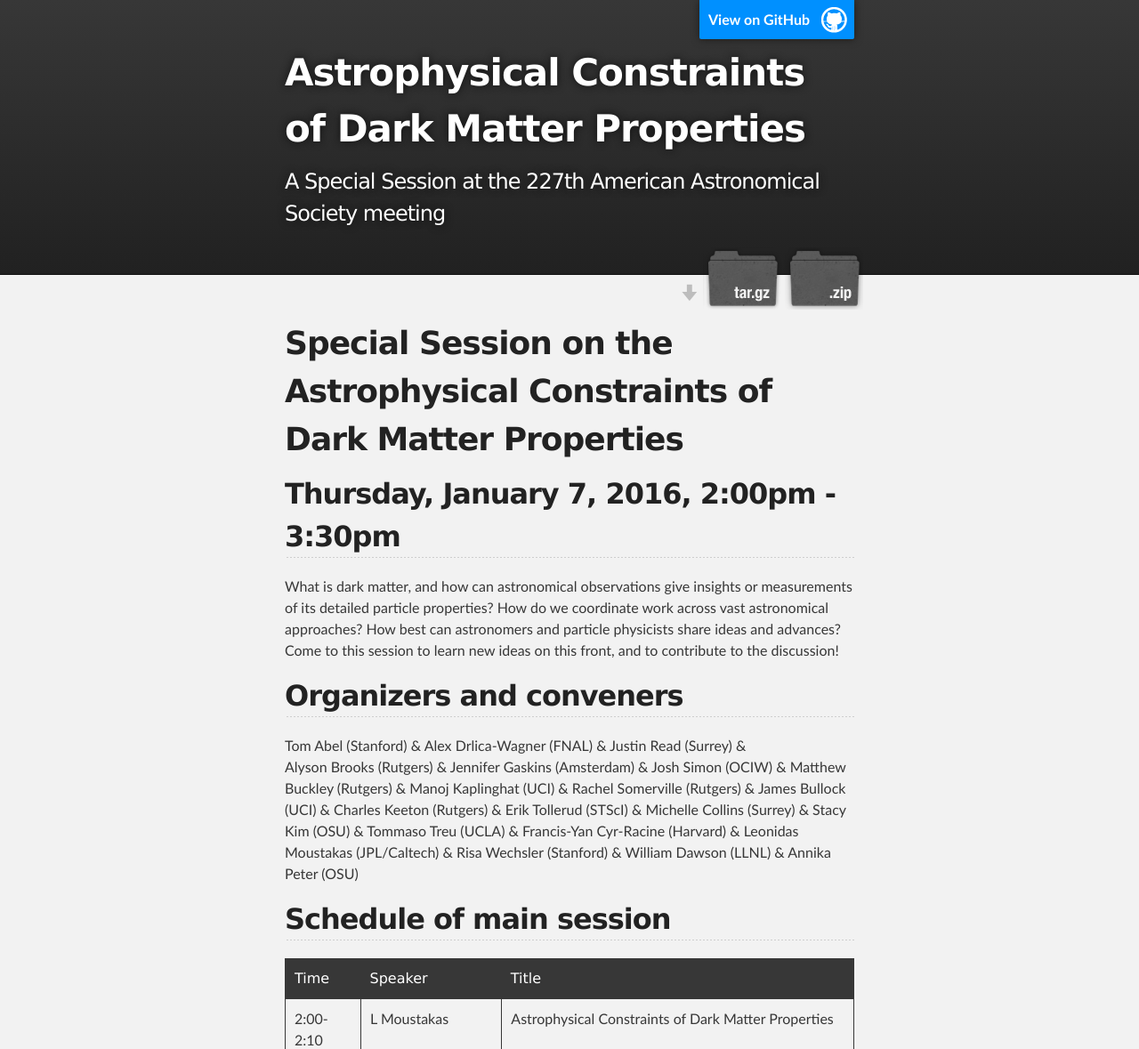
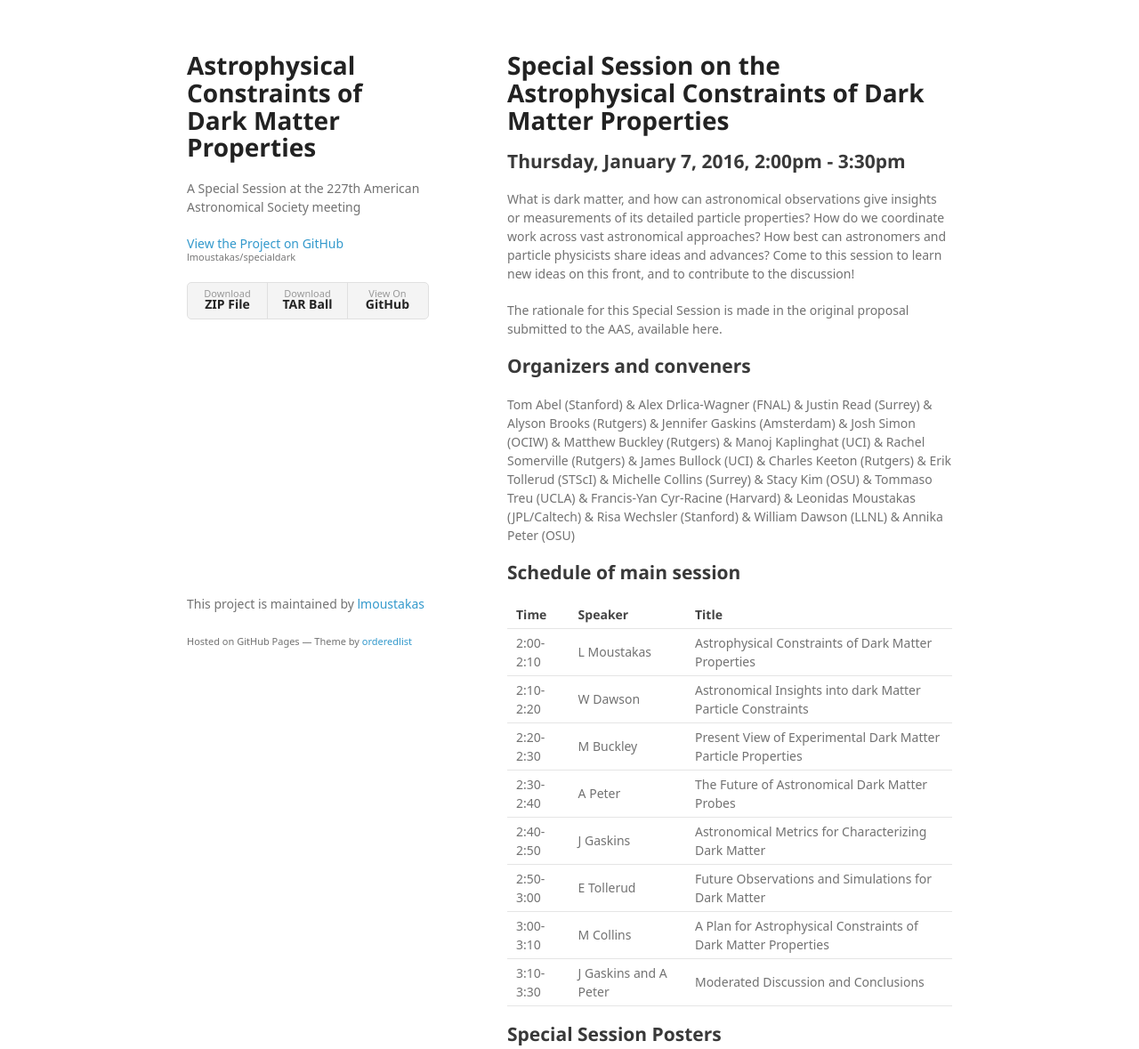
Before and after one commit to lmoustakas/specialdark, a plain HTML site: page index.html in a window 1280 px wide. Shown: the top 1179 px of the page at 89% size. Drawn offline with Linux system fonts and the light colour scheme; a web font is replaced by a local one.

Commit message:
Create gh-pages branch via GitHub

```diff
--- a/index.html
+++ b/index.html
@@ -1,36 +1,33 @@
-<!DOCTYPE html>
+<!doctype html>
 <html>
+  <head>
+    <meta charset="utf-8">
+    <meta http-equiv="X-UA-Compatible" content="chrome=1">
+    <title>Astrophysical Constraints of Dark Matter Properties by lmoustakas</title>
 
-  <head>
-    <meta charset='utf-8'>
-    <meta http-equiv="X-UA-Compatible" content="chrome=1">
-    <meta name="description" content="Astrophysical Constraints of Dark Matter Properties : A Special Session at the 227th American Astronomical Society meeting">
+    <link rel="stylesheet" href="stylesheets/styles.css">
+    <link rel="stylesheet" href="stylesheets/github-light.css">
+    <meta name="viewport" content="width=device-width">
+    <!--[if lt IE 9]>
+    <script src="//html5shiv.googlecode.com/svn/trunk/html5.js"></script>
+    <![endif]-->
+  </head>
+  <body>
+    <div class="wrapper">
+      <header>
+        <h1>Astrophysical Constraints of Dark Matter Properties</h1>
+        <p>A Special Session at the 227th American Astronomical Society meeting</p>
 
-    <link rel="stylesheet" type="text/css" media="screen" href="stylesheets/stylesheet.css">
+        <p class="view"><a href="https://github.com/lmoustakas/specialdark">View the Project on GitHub <small>lmoustakas/specialdark</small></a></p>
 
-    <title>Astrophysical Constraints of Dark Matter Properties</title>
-  </head>
 
-  <body>
-
-    <!-- HEADER -->
-    <div id="header_wrap" class="outer">
-        <header class="inner">
-          <a id="forkme_banner" href="https://github.com/lmoustakas/specialdark">View on GitHub</a>
-
-          <h1 id="project_title">Astrophysical Constraints of Dark Matter Properties</h1>
-          <h2 id="project_tagline">A Special Session at the 227th American Astronomical Society meeting</h2>
-
-            <section id="downloads">
-              <a class="zip_download_link" href="https://github.com/lmoustakas/specialdark/zipball/master">Download this project as a .zip file</a>
-              <a class="tar_download_link" href="https://github.com/lmoustakas/specialdark/tarball/master">Download this project as a tar.gz file</a>
-            </section>
-        </header>
-    </div>
-
-    <!-- MAIN CONTENT -->
-    <div id="main_content_wrap" class="outer">
-      <section id="main_content" class="inner">
+        <ul>
+          <li><a href="https://github.com/lmoustakas/specialdark/zipball/master">Download <strong>ZIP File</strong></a></li>
+          <li><a href="https://github.com/lmoustakas/specialdark/tarball/master">Download <strong>TAR Ball</strong></a></li>
+          <li><a href="https://github.com/lmoustakas/specialdark">View On <strong>GitHub</strong></a></li>
+        </ul>
+      </header>
+      <section>
         <h1>
 <a id="special-session-on-the-astrophysical-constraints-of-dark-matter-properties" class="anchor" href="#special-session-on-the-astrophysical-constraints-of-dark-matter-properties" aria-hidden="true"><span class="octicon octicon-link"></span></a>Special Session on the Astrophysical Constraints of Dark Matter Properties</h1>
 
@@ -39,16 +36,12 @@
 
 <p>What is dark matter, and how can astronomical observations give insights or measurements of its detailed particle properties? How do we coordinate work across vast astronomical approaches? How best can astronomers and particle physicists share ideas and advances?  Come to this session to learn new ideas on this front, and to contribute to the discussion! </p>
 
+<p>The rationale for this Special Session is made in the original proposal submitted to the AAS, available here. </p>
+
 <h2>
 <a id="organizers-and-conveners" class="anchor" href="#organizers-and-conveners" aria-hidden="true"><span class="octicon octicon-link"></span></a>Organizers and conveners</h2>
 
-<p>Tom Abel (Stanford)           &amp;     Alex Drlica-Wagner (FNAL)     &amp;     Justin Read (Surrey)     &amp;<br>
-Alyson Brooks (Rutgers)       &amp;     Jennifer Gaskins (Amsterdam)  &amp;     Josh Simon (OCIW)           &amp;
-Matthew Buckley (Rutgers)     &amp;     Manoj Kaplinghat (UCI)        &amp;     Rachel Somerville (Rutgers) &amp;
-James Bullock (UCI)           &amp;     Charles Keeton (Rutgers)      &amp;     Erik Tollerud (STScI)       &amp;
-Michelle Collins (Surrey)     &amp;     Stacy Kim (OSU)               &amp;     Tommaso Treu (UCLA)         &amp;
-Francis-Yan Cyr-Racine (Harvard) &amp;   Leonidas Moustakas (JPL/Caltech) &amp;  Risa Wechsler (Stanford)   &amp;
-William Dawson (LLNL)         &amp;     Annika Peter (OSU)                                            </p>
+<p>Tom Abel (Stanford) &amp; Alex Drlica-Wagner (FNAL) &amp; Justin Read (Surrey) &amp; Alyson Brooks (Rutgers) &amp; Jennifer Gaskins (Amsterdam) &amp;     Josh Simon (OCIW) &amp; Matthew Buckley (Rutgers) &amp; Manoj Kaplinghat (UCI) &amp; Rachel Somerville (Rutgers) &amp; James Bullock (UCI)           &amp; Charles Keeton (Rutgers) &amp; Erik Tollerud (STScI) &amp; Michelle Collins (Surrey) &amp; Stacy Kim (OSU) &amp; Tommaso Treu (UCLA) &amp; Francis-Yan Cyr-Racine (Harvard) &amp; Leonidas Moustakas (JPL/Caltech) &amp; Risa Wechsler (Stanford)   &amp; William Dawson (LLNL) &amp; Annika Peter (OSU)                                            </p>
 
 <h2>
 <a id="schedule-of-main-session" class="anchor" href="#schedule-of-main-session" aria-hidden="true"><span class="octicon octicon-link"></span></a>Schedule of main session</h2>
@@ -56,49 +49,49 @@ William Dawson (LLNL)         &amp;     Annika Peter (OSU)
 <table>
 <thead>
 <tr>
-<th>Time</th>
+<th align="left">Time</th>
 <th align="left">Speaker</th>
 <th align="left">Title</th>
 </tr>
 </thead>
 <tbody>
 <tr>
-<td>2:00-2:10</td>
+<td align="left">2:00-2:10</td>
 <td align="left">L Moustakas</td>
 <td align="left">Astrophysical Constraints of Dark Matter Properties</td>
 </tr>
 <tr>
-<td>2:10-2:20</td>
+<td align="left">2:10-2:20</td>
 <td align="left">W Dawson</td>
 <td align="left">Astronomical Insights into dark Matter Particle Constraints</td>
 </tr>
 <tr>
-<td>2:20-2:30</td>
+<td align="left">2:20-2:30</td>
 <td align="left">M Buckley</td>
 <td align="left">Present View of Experimental Dark Matter Particle Properties</td>
 </tr>
 <tr>
-<td>2:30-2:40</td>
+<td align="left">2:30-2:40</td>
 <td align="left">A Peter</td>
 <td align="left">The Future of Astronomical Dark Matter Probes</td>
 </tr>
 <tr>
-<td>2:40-2:50</td>
+<td align="left">2:40-2:50</td>
 <td align="left">J Gaskins</td>
 <td align="left">Astronomical Metrics for Characterizing Dark Matter</td>
 </tr>
 <tr>
-<td>2:50-3:00</td>
+<td align="left">2:50-3:00</td>
 <td align="left">E Tollerud</td>
 <td align="left">Future Observations and Simulations for Dark Matter</td>
 </tr>
 <tr>
-<td>3:00-3:10</td>
+<td align="left">3:00-3:10</td>
 <td align="left">M Collins</td>
 <td align="left">A Plan for Astrophysical Constraints of Dark Matter Properties</td>
 </tr>
 <tr>
-<td>3:10-3:30</td>
+<td align="left">3:10-3:30</td>
 <td align="left">J Gaskins and A Peter</td>
 <td align="left">Moderated Discussion and Conclusions</td>
 </tr>
@@ -153,17 +146,12 @@ William Dawson (LLNL)         &amp;     Annika Peter (OSU)
 </tbody>
 </table>
       </section>
-    </div>
-
-    <!-- FOOTER  -->
-    <div id="footer_wrap" class="outer">
-      <footer class="inner">
-        <p class="copyright">Astrophysical Constraints of Dark Matter Properties maintained by <a href="https://github.com/lmoustakas">lmoustakas</a></p>
-        <p>Published with <a href="https://pages.github.com">GitHub Pages</a></p>
+      <footer>
+        <p>This project is maintained by <a href="https://github.com/lmoustakas">lmoustakas</a></p>
+        <p><small>Hosted on GitHub Pages &mdash; Theme by <a href="https://github.com/orderedlist">orderedlist</a></small></p>
       </footer>
     </div>
-
-
+    <script src="javascripts/scale.fix.js"></script>
 
   </body>
 </html>
```
Also changed, not shown: params.json (+1 -1 lines).
